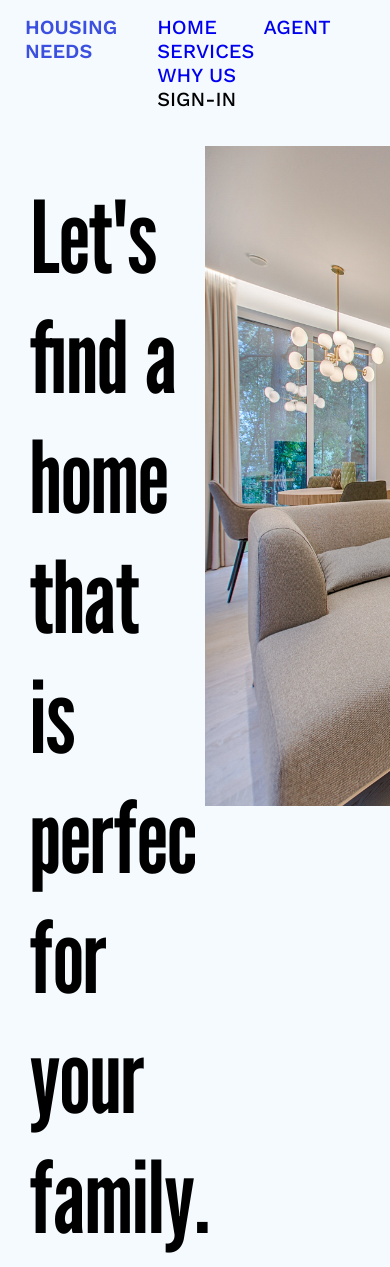
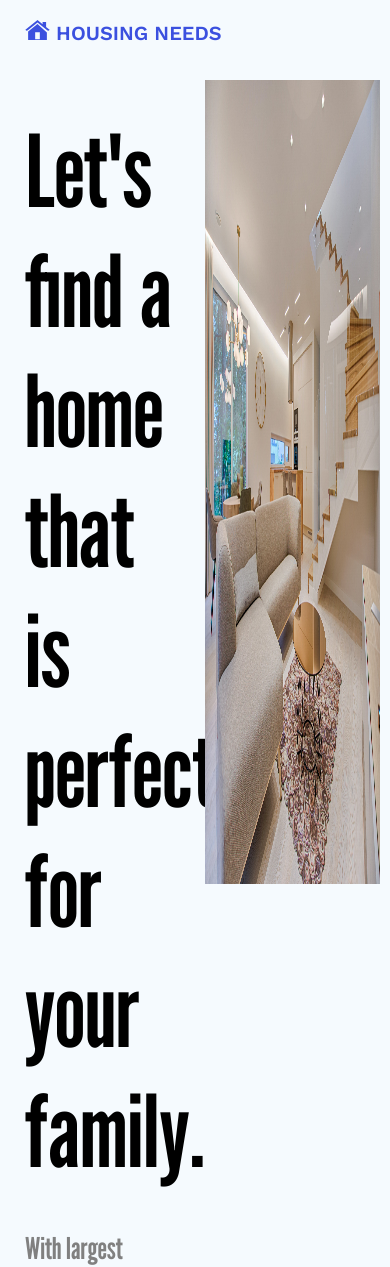
Before and after one commit to bhuvan-tech/future-ready-talent, a PHP site: page / in a window 390 px wide; the page is wider, and only the part inside the window is pictured. Shown: the top 1267 px of that part. Run offline with PHP 8.4, Linux system fonts and the light colour scheme; some web fonts are replaced.

Commit message:
image update

```diff
--- a/index.html
+++ b/index.html
@@ -1,5 +1,6 @@
 <!DOCTYPE html>
 <html lang="en">
+
 <head>
     <meta charset="UTF-8">
     <meta http-equiv="X-UA-Compatible" content="IE=edge">
@@ -7,17 +8,24 @@
     <title>Housing Needs</title>
     <link rel="stylesheet" href="style.css">
 </head>
+
 <body>
     <nav class="navbar">
         <div class="logo">
+            <svg xmlns="htp://www.w3.org/2000/svg" x="0px" y="0px" width="25" height="25" viewBox="0 -10 64 64"
+                style=" fill:#3b50df;">
+                <path
+                    d="M 32 3 L 1 28 L 1.4921875 28.654297 C 2.8591875 30.477297 5.4694688 30.791703 7.2304688 29.345703 L 32 9 L 56.769531 29.345703 C 58.530531 30.791703 61.140812 30.477297 62.507812 28.654297 L 63 28 L 54 20.742188 L 54 8 L 45 8 L 45 13.484375 L 32 3 z M 32 13 L 8 32 L 8 56 L 56 56 L 56 35 L 32 13 z M 26 34 L 38 34 L 38 52 L 26 52 L 26 34 z">
+                </path>
+            </svg>
             Housing Needs
         </div>
-        <ul >
+        <ul>
             <li><a href="index.html"> Home</a></li>
             <li><a href="./hyperlink/agent.html"> Agent</a></li>
             <li><a href="./hyperlink/service.html"> Services</a></li>
             <li><a href="./hyperlink/whyus.html"> Why us</a></li>
-            <li><a href=""> Sign-in</a></li>
+            <!-- <li><a href=""> Sign-in</a></li> -->
         </ul>
     </nav>
     <div class="container">
@@ -33,12 +41,17 @@
     </div>
     <div class="container2">
         <div class="left-service">
-            <div class="servicehead"><p>Commerical Real Estate And Office  </p><div class="smallleft">work with rent broker</div><br>
+            <div class="servicehead">
+                <p>Commerical Real Estate And Office </p>
+                <div class="smallleft">work with rent broker</div><br>
                 <div class="hero"></div>
 
                 <a href="hyperlink/Buyingguide.html">
-                <div class="box"> Property Buying Guide</div></a>
-            <a href="hyperlink/rentingguide.html"><div class="box">Renting a Property Guide </div></a>
+                    <div class="box"> Property Buying Guide</div>
+                </a>
+                <a href="hyperlink/rentingguide.html">
+                    <div class="box">Renting a Property Guide </div>
+                </a>
                 <div class="box"><a href="#"></a> Check The Rate In The City</div>
             </div>
         </div>
@@ -49,4 +62,5 @@
     </div>
 
 </body>
+
 </html>
--- a/style.css
+++ b/style.css
@@ -54,20 +54,21 @@ li:visited{
 }
 .container{
     display: flex;
+    width: 100%;
+    /* overflow-x: hidden; */
+    background: #f5fafe;
 }
 .left{
 
-    background: #f5fafe;
     font-family: 'League Gothic', sans-serif;
     min-height: 100vh;
     min-width: 50vw;
     font-size: 100px;
-    padding: 50px 15px 20px 30px;
+    padding: 50px 15px 20px 25px;
 }
 .right{
-    background-color: #f5fafe;
     max-height: 100vh;
-    min-width: 50vw;
+    /* min-width: 50vw; */
     padding: 20px 10px 20px 10px;
 }
 .smallleft{
@@ -76,8 +77,8 @@ li:visited{
     padding-top: 40px
   }
 .top-end-img{
-    width: 690px;
-    height: 660px;
+    width: 100%;
+    height: 100%;
 
 }
 .box{
@@ -118,3 +119,9 @@ li:visited{
     font-size: 40px;
     font-weight: 300px;
 }
+
+@media only screen and (max-width: 1022px) {
+    nav ul{
+        display: none;
+    }
+}
```
Also changed, not shown: propertyList.html (+5 -5 lines). Lines whose indentation alone changed are shown as unchanged.
